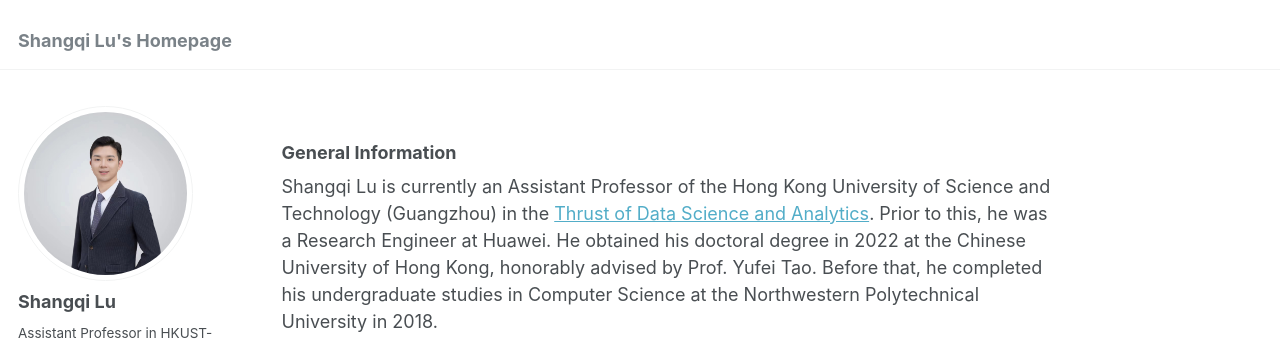
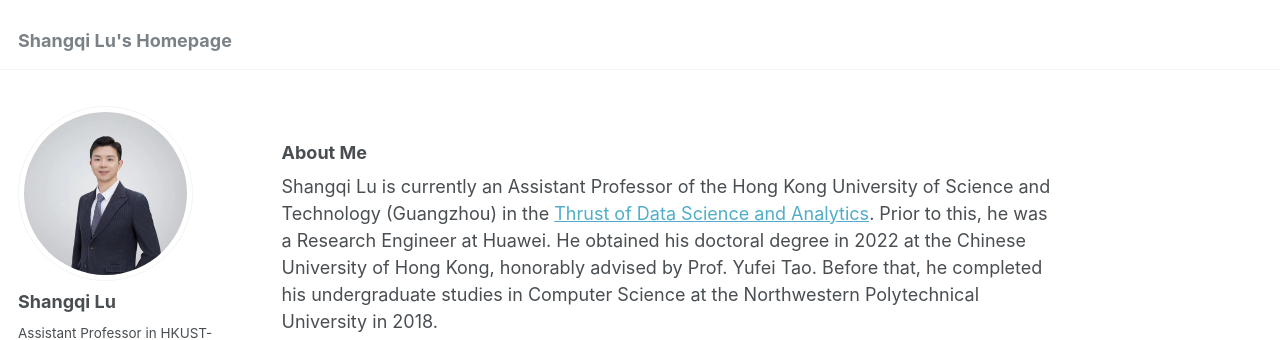
Before and after one commit to shangqilu/shangqilu.github.io, a Jekyll site: the page built from _pages/about.md, in a window 1280 px wide and 900 px high. Shown: the top 340 px of the window. Built offline with Jekyll 4.4.1, drawn with Linux system fonts in a browser that asks for light colours; some web fonts are replaced.

Commit message:
update home page

```diff
--- a/_pages/about.md
+++ b/_pages/about.md
@@ -12,7 +12,7 @@ redirect_from:
   }
 </style>
 
-### General Information
+### About Me
 
 Shangqi Lu is currently an Assistant Professor of the Hong Kong University of Science and Technology (Guangzhou) in the [Thrust of Data Science and Analytics](https://dsa.hkust-gz.edu.cn/). Prior to this, he was a Research Engineer at Huawei. He obtained his doctoral degree in 2022 at the Chinese University of Hong Kong, honorably advised by Prof. Yufei Tao. Before that, he completed his undergraduate studies in Computer Science at the Northwestern Polytechnical University in 2018.
 
```
